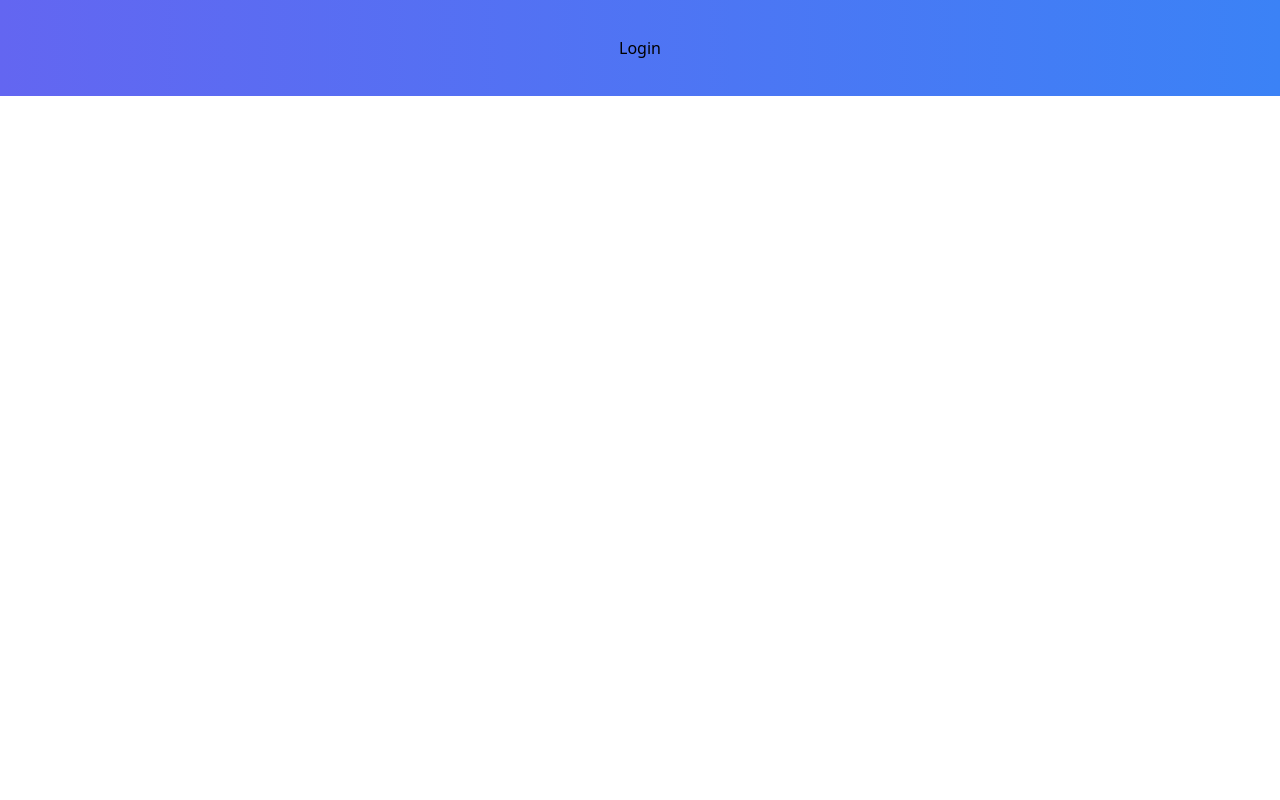
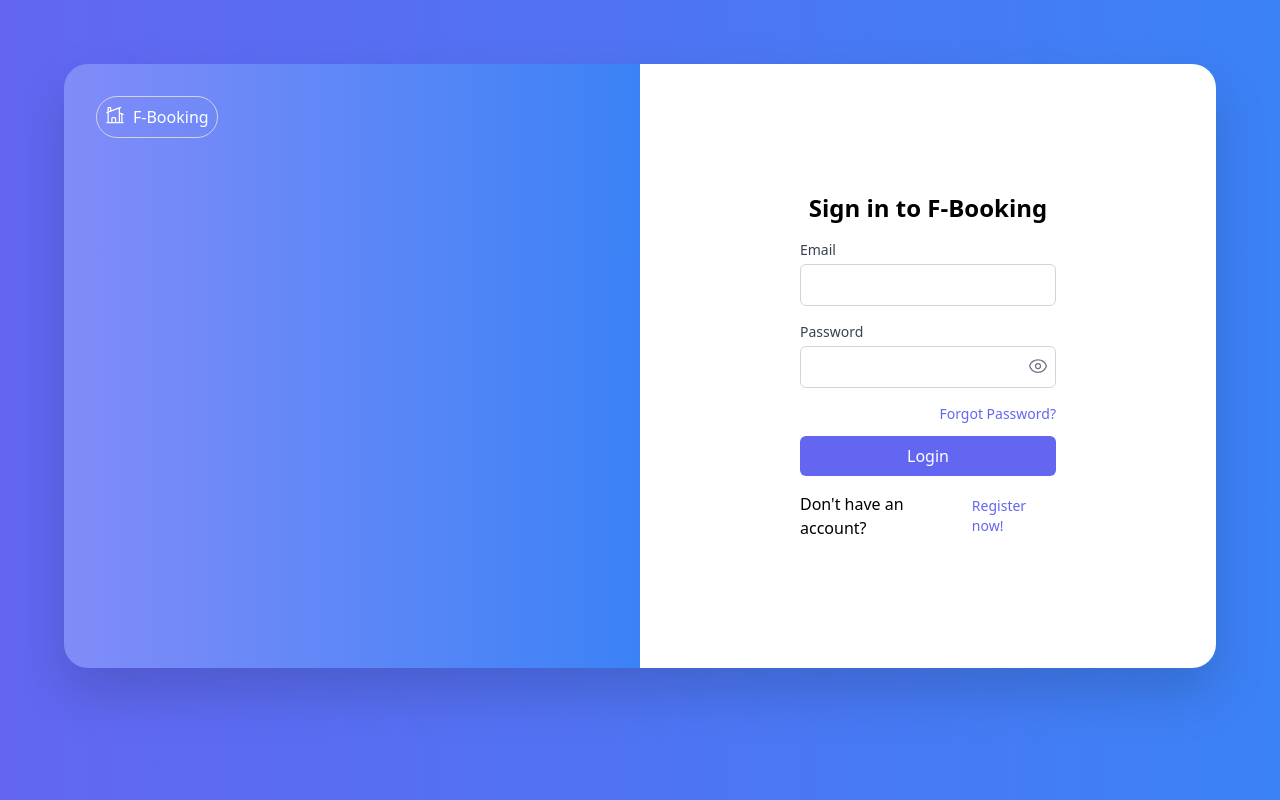
Before and after one commit to narathorn09/frontend_booking_funch, a React (Vite) app: page /login in a window 1280 px wide. Built offline with nearby package versions, Linux system fonts and the light colour scheme.

Commit message:
edit login page

```diff
--- a/package.json
+++ b/package.json
@@ -4,12 +4,13 @@
   "version": "0.0.0",
   "type": "module",
   "scripts": {
-    "dev": "vite",
+    "start": "vite",
     "build": "vite build",
     "lint": "eslint . --ext js,jsx --report-unused-disable-directives --max-warnings 0",
     "preview": "vite preview"
   },
   "dependencies": {
+    "@heroicons/react": "^2.1.1",
     "autoprefixer": "^10.4.18",
     "postcss": "^8.4.35",
     "react": "^18.2.0",
--- a/src/views/Login.jsx
+++ b/src/views/Login.jsx
@@ -1,9 +1,108 @@
+import { useState } from "react";
+import {
+  EyeIcon,
+  EyeSlashIcon,
+  HomeModernIcon,
+} from "@heroicons/react/24/outline";
+
 const LoginView = () => {
-    return(
-        <div className="bg-gradient-to-r from-indigo-500 to-blue-500 flex justify-center content-center p-9">
-            <p className="text-center">Login</p>
+  const [showPassword, setShowPassword] = useState(false);
+
+  const togglePasswordVisibility = () => {
+    setShowPassword(!showPassword);
+  };
+
+  return (
+    <div className="min-h-screen px-16 py-16 bg-gradient-to-r from-indigo-500 to-blue-500">
+      <div className="md:container md:mx-auto  grid grid-cols-1 md:grid-cols-2 h-full rounded-3xl drop-shadow-2xl">
+        <div className="bg-gradient-to-r from-indigo-400 to-blue-500 p-8 hidden md:block rounded-s-3xl h-full">
+          <div className="flex w-fit border border-gray-300 rounded-full p-2">
+            <HomeModernIcon className="h-5 w-5 text-white" />
+            <h1 className="text-white font-medium ml-2">F-Booking</h1>
+          </div>
         </div>
-    )
-}
+        <div className="container bg-white py-32 px-5 md:px-40 rounded-e-3xl rounded-s-3xl md:rounded-e-3xl md:rounded-s-none">
+          <div className="flex-column justify-center content-center">
+            <h2 className="text-2xl font-semibold text-center mb-4">
+              Sign in to F-Booking
+            </h2>
+            <form className="space-y-4">
+              <div>
+                <label
+                  htmlFor="email"
+                  className="block text-sm font-medium text-gray-700"
+                >
+                  Email
+                </label>
+                <input
+                  type="email"
+                  id="email"
+                  name="email"
+                  className="mt-1 p-2 w-full border border-gray-300 rounded-md"
+                />
+              </div>
+              <div className="relative">
+                <label
+                  htmlFor="password"
+                  className="block text-sm font-medium text-gray-700"
+                >
+                  Password
+                </label>
+                <input
+                  type={showPassword ? "text" : "password"}
+                  id="password"
+                  name="password"
+                  className="mt-1 p-2 w-full border border-gray-300 rounded-md pr-10"
+                />
+                <button
+                  type="button"
+                  className="absolute inset-y-8 right-0 flex items-center px-2 h-6 focus:outline-none"
+                  onClick={togglePasswordVisibility}
+                >
+                  {showPassword ? (
+                    <EyeSlashIcon
+                      className="h-5 w-5 text-gray-500"
+                      aria-hidden="true"
+                    />
+                  ) : (
+                    <EyeIcon
+                      className="h-5 w-5 text-gray-500"
+                      aria-hidden="true"
+                    />
+                  )}
+                </button>
+              </div>
+              <div className="flex-col items-center justify-center">
+                <div className="flex items-center justify-end mb-3">
+                  <a
+                    href="#"
+                    className="text-sm text-indigo-500 hover:text-indigo-700 "
+                  >
+                    Forgot Password?
+                  </a>
+                </div>
+                <button
+                  type="submit"
+                  className="w-full bg-indigo-500 text-white py-2 px-4 rounded-md hover:bg-indigo-600 focus:outline-none focus:bg-indigo-600"
+                >
+                  Login
+                </button>
+              </div>
+            </form>
+            <div className="flex items-center justify-center mt-4">
+              Don't have an account?
+              <a
+                href="#"
+                className="ml-2 text-sm text-indigo-500 hover:text-indigo-700 flex justify-self-end"
+              >
+                Register now!
+              </a>
+            </div>
+          </div>
+        </div>
+      </div>
+    </div>
+  );
+};
 
 export default LoginView;
```
Also changed, not shown: 1 other file (tests, documents, lock files or other folders).
